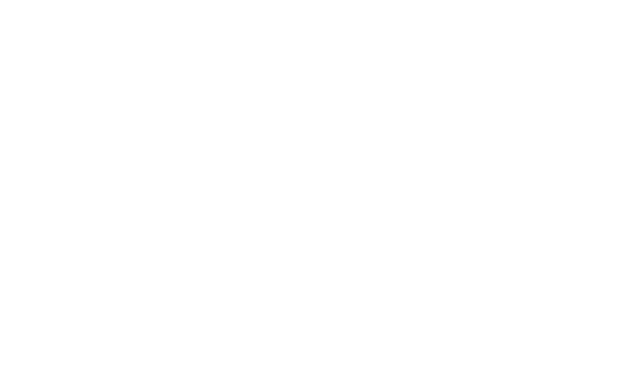
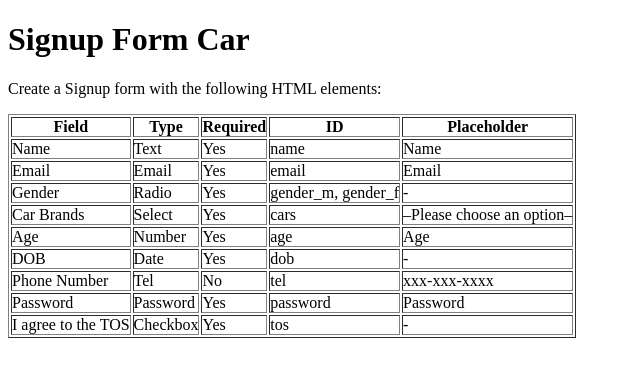
Before and after one commit to acciojob/signup-form-car-anuragrzh, a website: page main.html in a window 1280 px wide. Shown: the whole page, without its empty margins (0-640 px from the left). Drawn offline with Linux system fonts and the light colour scheme.

Commit message:
created a submission

```diff
--- a/main.html
+++ b/main.html
@@ -8,6 +8,85 @@
 
 <body>
 	<!-- the entire body must be written by student -->
+	<h1>Signup Form Car</h1>
+<p>Create a Signup form with the following HTML elements:</p>
+<table border=“1” cellpadding=“5” cellspacing=“0”>
+<thead>
+<tr>
+<th>Field</th>
+<th>Type</th>
+<th>Required</th>
+<th>ID</th>
+<th>Placeholder</th>
+</tr>
+</thead>
+<tbody>
+<tr>
+<td>Name</td>
+<td>Text</td>
+<td>Yes</td>
+<td>name</td>
+<td>Name</td>
+</tr>
+<tr>
+<td>Email</td>
+<td>Email</td>
+<td>Yes</td>
+<td>email</td>
+<td>Email</td>
+</tr>
+<tr>
+<td>Gender</td>
+<td>Radio</td>
+<td>Yes</td>
+<td>gender_m, gender_f</td>
+<td>-</td>
+</tr>
+<tr>
+<td>Car Brands</td>
+<td>Select</td>
+<td>Yes</td>
+<td>cars</td>
+<td>–Please choose an option–</td>
+</tr>
+<tr>
+<td>Age</td>
+<td>Number</td>
+<td>Yes</td>
+<td>age</td>
+<td>Age</td>
+</tr>
+<tr>
+<td>DOB</td>
+<td>Date</td>
+<td>Yes</td>
+<td>dob</td>
+<td>-</td>
+</tr>
+<tr>
+<td>Phone Number</td>
+<td>Tel</td>
+<td>No</td>
+<td>tel</td>
+<td>xxx-xxx-xxxx</td>
+</tr>
+<tr>
+<td>Password</td>
+<td>Password</td>
+<td>Yes</td>
+<td>password</td>
+<td>Password</td>
+</tr>
+<tr>
+<td>I agree to the TOS</td>
+<td>Checkbox</td>
+<td>Yes</td>
+<td>tos</td>
+<td>-</td>
+</tr>
+</tbody>
+</table>
+
     <script type="text/javascript" src="./script.js">
 </script>
 
```
